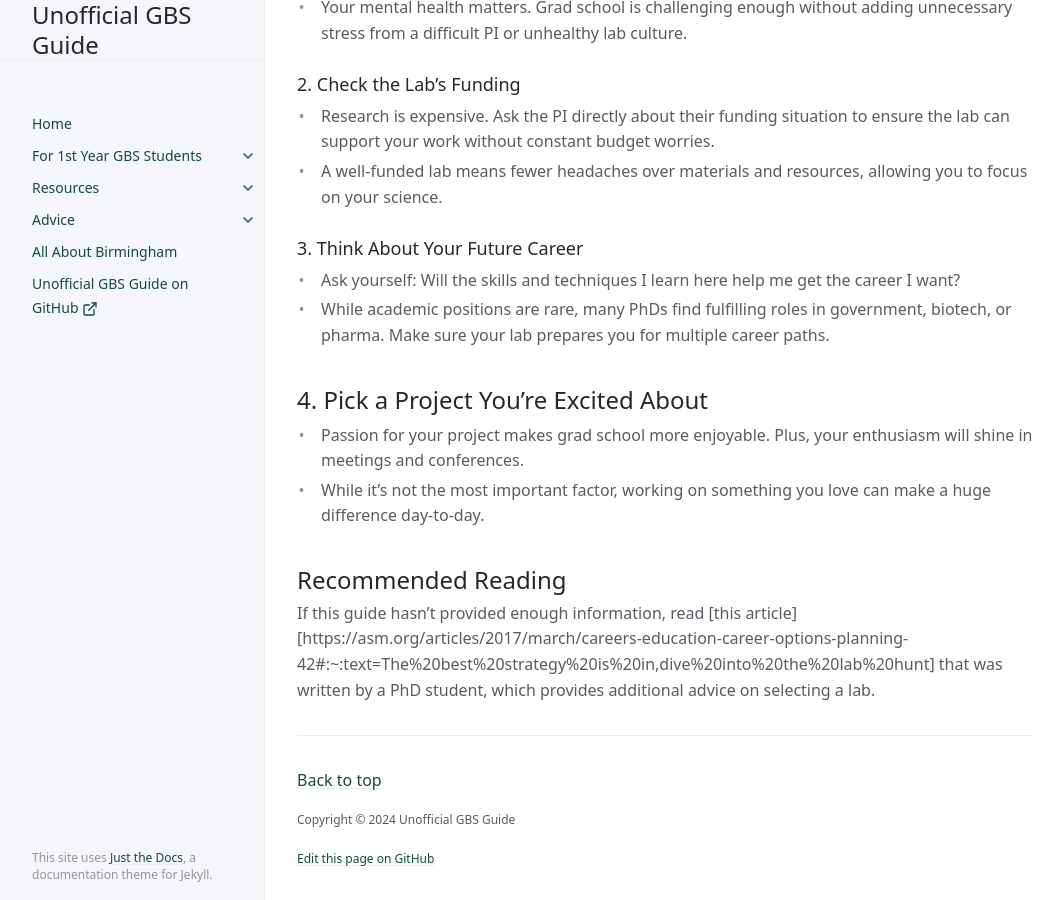
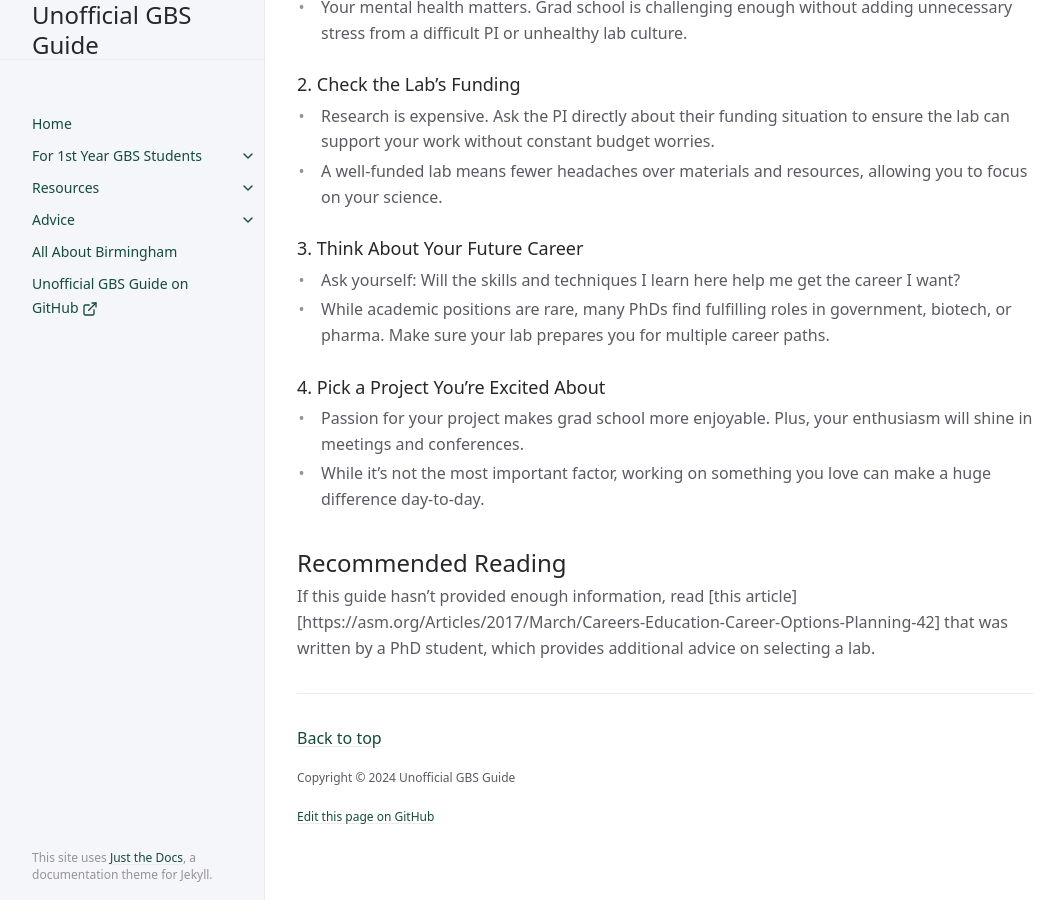
Before and after one commit to sdhutchins/gbs-guide, a Jekyll site: the page built from docs/first-years/rotations.md, in a window 1280 px wide and 900 px high, scrolled down 2076 px. Shown: the whole window, without its empty margins (107-1171 px from the left). Built offline with Jekyll 4.4.1, drawn with Linux system fonts in a browser that asks for light colours; cached includes are drawn as plain includes; part of the change alters nothing that is shown.

Commit message:
Fix rotations external blog link.

```diff
--- a/docs/first-years/rotations.md
+++ b/docs/first-years/rotations.md
@@ -73,10 +73,10 @@ The below advice has been compiled from current and former grad students to help
 - Ask yourself: Will the skills and techniques I learn here help me get the career I want?
 - While academic positions are rare, many PhDs find fulfilling roles in government, biotech, or pharma. Make sure your lab prepares you for multiple career paths.
 
-## 4. Pick a Project You’re Excited About
+### 4. Pick a Project You’re Excited About
 - Passion for your project makes grad school more enjoyable. Plus, your enthusiasm will shine in meetings and conferences.
 - While it’s not the most important factor, working on something you love can make a huge difference day-to-day.
 
 ## Recommended Reading
 
-If this guide hasn't provided enough information, read [this article][https://asm.org/articles/2017/march/careers-education-career-options-planning-42#:~:text=The%20best%20strategy%20is%20in,dive%20into%20the%20lab%20hunt] that was written by a PhD student, which provides additional advice on selecting a lab.
+If this guide hasn't provided enough information, read [this article][https://asm.org/Articles/2017/March/Careers-Education-Career-Options-Planning-42] that was written by a PhD student, which provides additional advice on selecting a lab.
```
